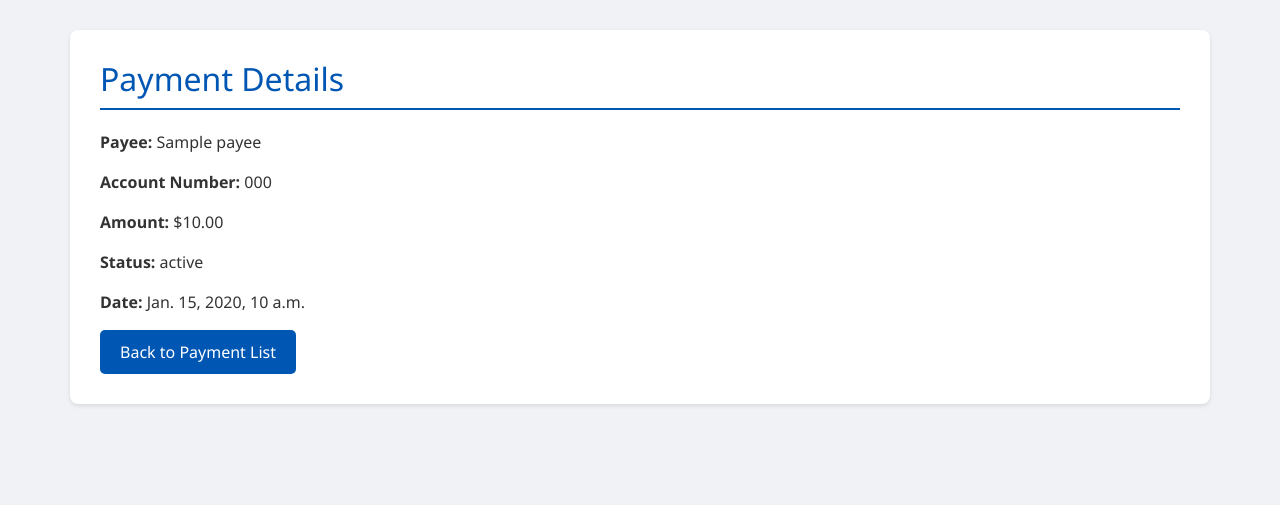
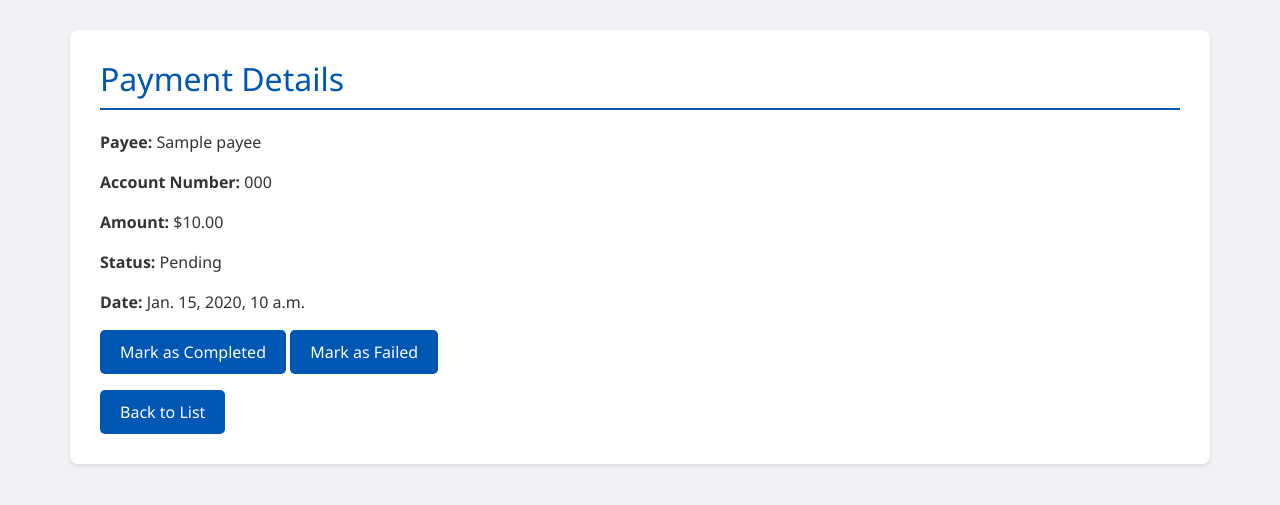
Before and after one commit to Papi1997/MY-FINAL-PROJECT, a Django app: page /payments/1/ in a window 1280 px wide. Shown: the part 71-576 px from the top of the page. Run offline with Django 5.2, Linux system fonts and the light colour scheme; a user stored in the database is signed in; tables that the repository leaves empty hold one stand-in row (values such as "Sample post"); some libraries are stand-ins or nearby versions.

Commit message:
feat: Allow updating payment status
This commit introduces the ability to update the status of a payment.

- The `Payment` model's `status` field now has choices: 'Pending', 'Completed', and 'Failed'.
- A new view, `update_payment_status`, has been created to handle status changes.
- The payment detail page now includes buttons to mark a payment as 'Completed' or 'Failed'.
- A new test has been added to verify the status update functionality.

```diff
--- a/payments/models.py
+++ b/payments/models.py
@@ -12,6 +12,11 @@ class Payee(models.Model):
         return self.name
 
 class Payment(models.Model):
+    STATUS_CHOICES = [
+        ('Pending', 'Pending'),
+        ('Completed', 'Completed'),
+        ('Failed', 'Failed'),
+    ]
     CURRENCY_CHOICES = [
         ('KES', 'Kenyan Shilling'),
         ('USD', 'US Dollar'),
@@ -20,5 +25,5 @@ class Payment(models.Model):
     payee = models.ForeignKey(Payee, on_delete=models.CASCADE)
     amount = models.DecimalField(max_digits=10, decimal_places=2)
     currency = models.CharField(max_length=3, choices=CURRENCY_CHOICES, default='KES')
-    status = models.CharField(max_length=20, default='Pending')
+    status = models.CharField(max_length=20, choices=STATUS_CHOICES, default='Pending')
     created_at = models.DateTimeField(auto_now_add=True)
--- a/payments/urls.py
+++ b/payments/urls.py
@@ -11,4 +11,5 @@ urlpatterns = [
     path('payees/<int:pk>/statement/', views.payee_statement, name='payee_statement'),
     path('payments/<int:pk>/', views.payment_detail, name='payment_detail'),
     path('analytics/', views.payment_analytics, name='payment_analytics'),
+    path('payments/<int:pk>/update_status/<str:status>/', views.update_payment_status, name='update_payment_status'),
 ]
--- a/payments/views.py
+++ b/payments/views.py
@@ -106,3 +106,10 @@ def payment_analytics(request):
         'recent_payments': recent_payments,
     }
     return render(request, 'payments/payment_analytics.html', context)
+
+@login_required
+def update_payment_status(request, pk, status):
+    payment = get_object_or_404(Payment, pk=pk)
+    payment.status = status
+    payment.save()
+    return redirect('payment_detail', pk=payment.pk)
--- a/templates/payments/payment_detail.html
+++ b/templates/payments/payment_detail.html
@@ -7,5 +7,11 @@
   <p><strong>Amount:</strong> ${{ payment.amount }}</p>
   <p><strong>Status:</strong> {{ payment.status }}</p>
   <p><strong>Date:</strong> {{ payment.created_at }}</p>
-  <a href="{% url 'payment_list' %}" class="btn btn-secondary">Back to Payment List</a>
+
+  <div class="mt-3">
+    <a href="{% url 'update_payment_status' payment.pk 'Completed' %}" class="btn btn-success">Mark as Completed</a>
+    <a href="{% url 'update_payment_status' payment.pk 'Failed' %}" class="btn btn-danger">Mark as Failed</a>
+  </div>
+
+  <a href="{% url 'payment_list' %}" class="btn btn-secondary mt-3">Back to List</a>
 {% endblock %}
```
Also changed, not shown: payments/tests/test_views.py (+6 -0 lines), db.sqlite3, payments/migrations/0005_alter_payment_status.py (added).
